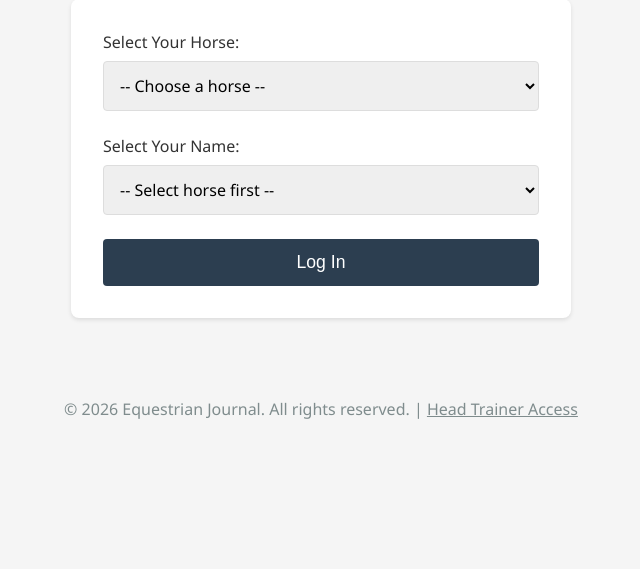
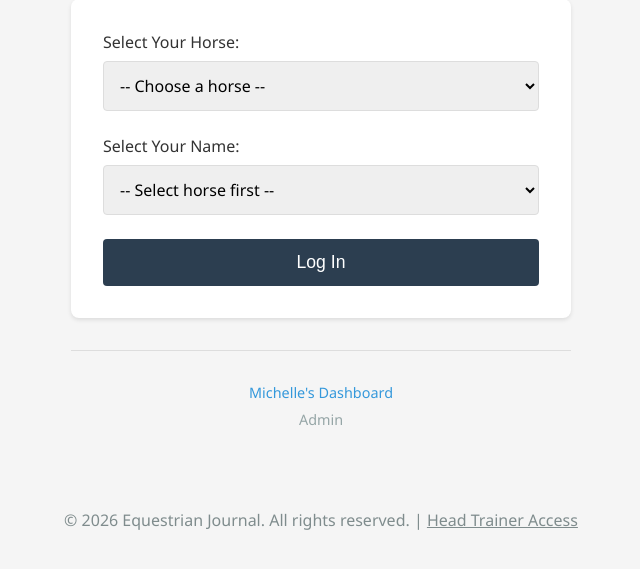
Before and after one commit to Dave-Perkins/journal-app, a Django app: page / in a window 1280 px wide. Shown: the part 114-683 px from the top of the page, without its empty margins (319-959 px from the left). Run offline with Django 4.2, Linux system fonts and the light colour scheme; data comes from the database, SQL or seed files in the repository.

Commit message:
Add links to management and Michelle dashboard from login page

```diff
--- a/journal/templates/journal/login.html
+++ b/journal/templates/journal/login.html
@@ -28,6 +28,15 @@
 
         <button type="submit" class="btn" style="width: 100%; padding: 0.8rem; font-size: 1.1rem;">Log In</button>
     </form>
+
+    <div style="text-align: center; margin-top: 2rem; padding-top: 2rem; border-top: 1px solid #ddd;">
+        <p style="font-size: 0.9rem; margin-bottom: 0.5rem;">
+            <a href="{% url 'michelle_login' %}" style="color: #3498db; text-decoration: none;">Michelle's Dashboard</a>
+        </p>
+        <p style="font-size: 0.9rem;">
+            <a href="{% url 'management_login' %}" style="color: #95a5a6; text-decoration: none;">Admin</a>
+        </p>
+    </div>
 </div>
 
 <script>
```
